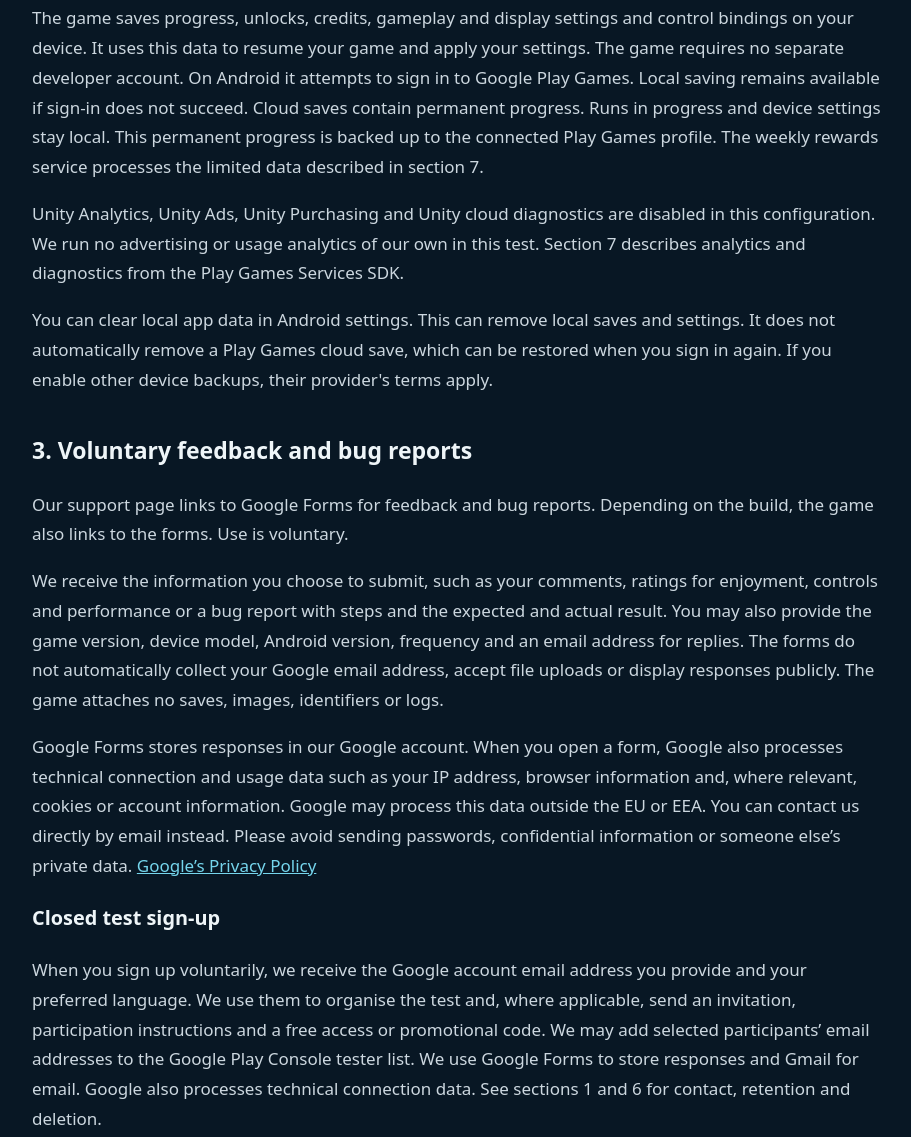
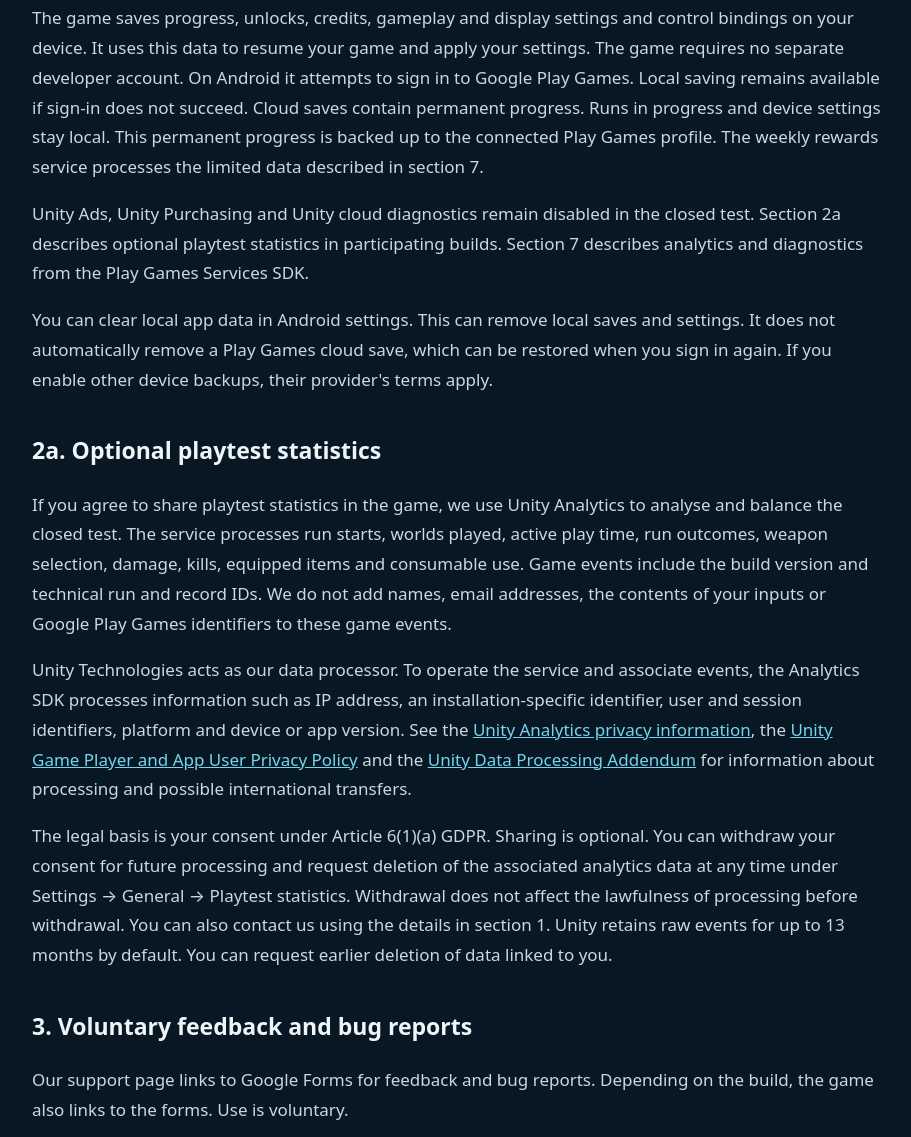
Before and after one commit to stackitvinfo-creator/drone-harvest-datenschutz, a plain HTML site: page privacy-en.html in a window 1280 px wide. Shown: the part 760-1897 px from the top of the page, without its empty margins (182-1093 px from the left). Drawn offline with Linux system fonts and the light colour scheme.

Commit message:
Playtest-Statistik in Datenschutzhinweisen ergänzen

```diff
--- a/privacy-en.html
+++ b/privacy-en.html
@@ -11,14 +11,18 @@
 <p class="brand">DRONE HARVEST</p>
 <nav aria-label="Language and support"><a href="index.html" hreflang="de" lang="de">Deutsch</a><a href="support.html?lang=en">Share feedback or report a bug</a><a href="mailto:stackitv.info@gmail.com?subject=Drone%20Harvest%20%E2%80%93%20Support">Email support</a></nav>
 <h1>Privacy policy</h1>
-<p class="date">21 November 2026 · Closed Android test of Drone Harvest</p>
+<p class="date">23 November 2026 · Closed Android test of Drone Harvest</p>
 <p>Drone Harvest is an Android game that saves progress and settings locally. The test version also backs up permanent progress through Google Play Games when sign-in succeeds. This policy describes the game, cloud saves, leaderboards and weekly rewards, voluntary feedback and bug reports, closed test sign-up, email support and this website.</p>
 <h2>1. Controller and contact</h2>
 <p>Marcel Krebs<br>Blumenthalstraße 71<br>39590 Tangermünde<br>Germany<br>Email <a href="mailto:stackitv.info@gmail.com">stackitv.info@gmail.com</a></p>
 <h2>2. Game and local data</h2>
 <p>The game saves progress, unlocks, credits, gameplay and display settings and control bindings on your device. It uses this data to resume your game and apply your settings. The game requires no separate developer account. On Android it attempts to sign in to Google Play Games. Local saving remains available if sign-in does not succeed. Cloud saves contain permanent progress. Runs in progress and device settings stay local. This permanent progress is backed up to the connected Play Games profile. The weekly rewards service processes the limited data described in section 7.</p>
-<p>Unity Analytics, Unity Ads, Unity Purchasing and Unity cloud diagnostics are disabled in this configuration. We run no advertising or usage analytics of our own in this test. Section 7 describes analytics and diagnostics from the Play Games Services SDK.</p>
+<p>Unity Ads, Unity Purchasing and Unity cloud diagnostics remain disabled in the closed test. Section 2a describes optional playtest statistics in participating builds. Section 7 describes analytics and diagnostics from the Play Games Services SDK.</p>
 <p>You can clear local app data in Android settings. This can remove local saves and settings. It does not automatically remove a Play Games cloud save, which can be restored when you sign in again. If you enable other device backups, their provider's terms apply.</p>
+<h2>2a. Optional playtest statistics</h2>
+<p>If you agree to share playtest statistics in the game, we use Unity Analytics to analyse and balance the closed test. The service processes run starts, worlds played, active play time, run outcomes, weapon selection, damage, kills, equipped items and consumable use. Game events include the build version and technical run and record IDs. We do not add names, email addresses, the contents of your inputs or Google Play Games identifiers to these game events.</p>
+<p>Unity Technologies acts as our data processor. To operate the service and associate events, the Analytics SDK processes information such as IP address, an installation-specific identifier, user and session identifiers, platform and device or app version. See the <a href="https://docs.unity.com/en-us/analytics/privacy-and-consent/privacy-overview">Unity Analytics privacy information</a>, the <a href="https://unity.com/legal/game-player-and-app-user-privacy-policy">Unity Game Player and App User Privacy Policy</a> and the <a href="https://unity.com/legal/unity-data-processing-addendum-dpa">Unity Data Processing Addendum</a> for information about processing and possible international transfers.</p>
+<p>The legal basis is your consent under Article 6(1)(a) GDPR. Sharing is optional. You can withdraw your consent for future processing and request deletion of the associated analytics data at any time under Settings → General → Playtest statistics. Withdrawal does not affect the lawfulness of processing before withdrawal. You can also contact us using the details in section 1. Unity retains raw events for up to 13 months by default. You can request earlier deletion of data linked to you.</p>
 <h2>3. Voluntary feedback and bug reports</h2>
 <p>Our support page links to Google Forms for feedback and bug reports. Depending on the build, the game also links to the forms. Use is voluntary.</p>
 <p>We receive the information you choose to submit, such as your comments, ratings for enjoyment, controls and performance or a bug report with steps and the expected and actual result. You may also provide the game version, device model, Android version, frequency and an email address for replies. The forms do not automatically collect your Google email address, accept file uploads or display responses publicly. The game attaches no saves, images, identifiers or logs.</p>
```
